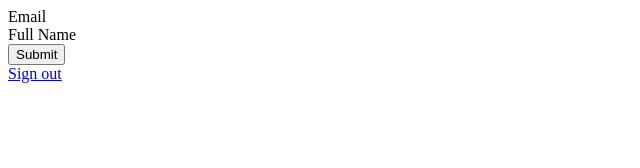
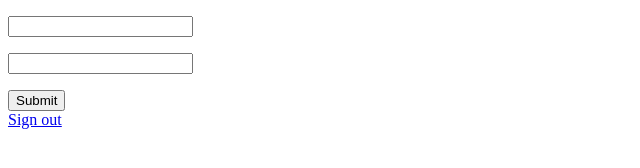
Before and after one commit to unnathynellutla/signin, a website: page index.html in a window 1280 px wide. Shown: the whole page, without its empty margins (0-640 px from the left). Drawn offline with Linux system fonts and the light colour scheme.

Commit message:
Update index.html

```diff
--- a/index.html
+++ b/index.html
@@ -8,8 +8,8 @@
   <body>
 <form action = "https://signintuftsdining.herokuapp.com/process" method = "post">
     <div class="g-signin2" data-onsuccess="onSignIn" data-theme="dark"></div>
-	  <div id="email" name = "email">Email</div>
-	  <div id="fullname" name = "fullname">Full Name</div>
+	  <p><input type="text" id = "email" name="email" /></p>
+	  <p><input type="text" id = "fullname" name="fullname" /></p>
 <input type="submit" value="Submit">
 </form>
     <script>
```
